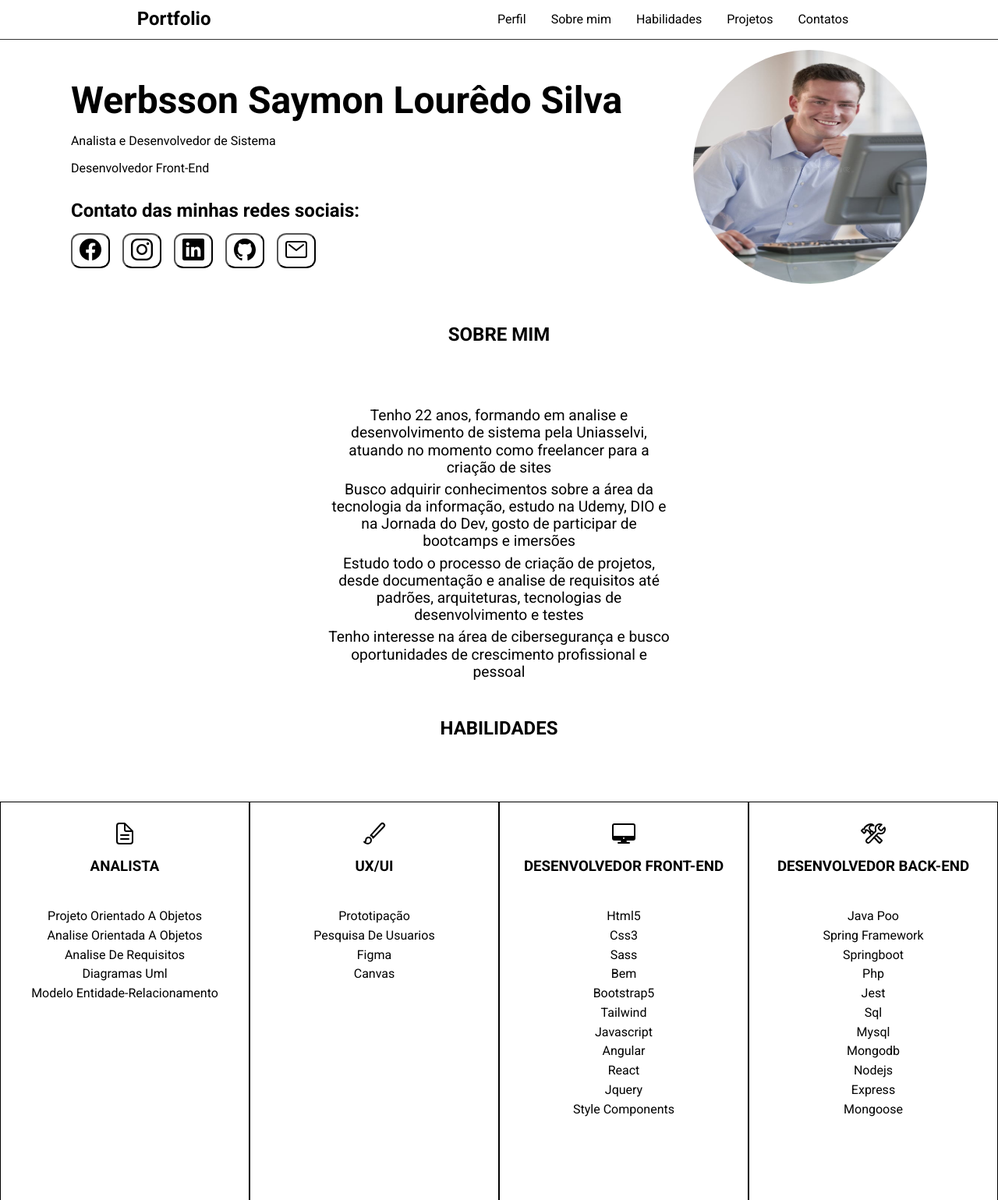
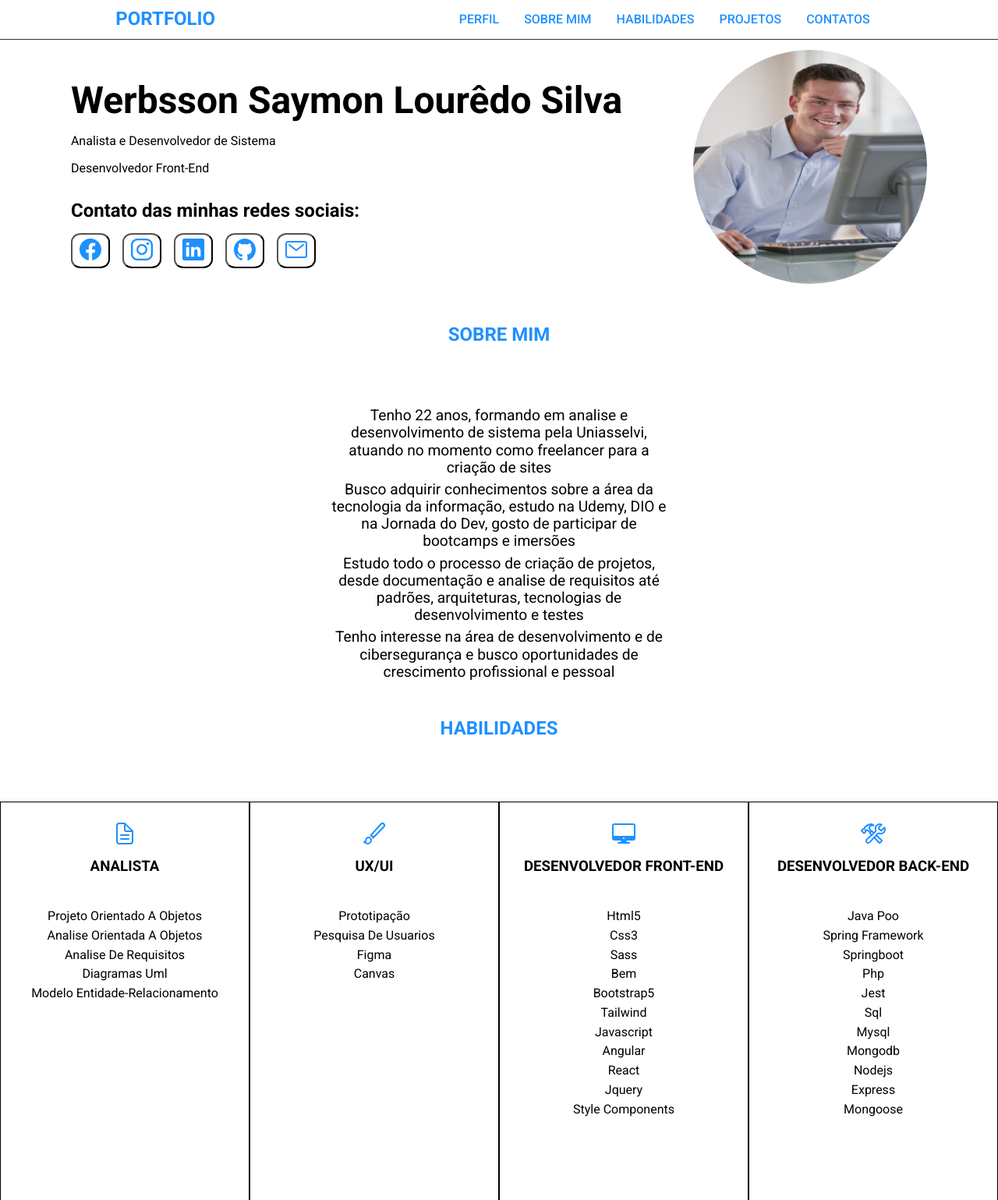
Before and after one commit to WerbssonSaymon/portfolio, a plain HTML site: page index.html in a window 1280 px wide. Shown: the top 1539 px of the page at 78% size. Drawn offline with nearby package versions, Linux system fonts and the light colour scheme.

Commit message:
:sparkles: feat: Adicionado arquivo e estilização de layout

```diff
--- a/index.html
+++ b/index.html
@@ -31,11 +31,11 @@
             <div class="profile__menu">
                 <h2>Contato das minhas redes sociais:</h2>
                 <nav class="profile__navegation">
-                    <button class="profile__item"><a class="profile__link" href="https://www.facebook.com/werbsson.saymon/"><ion-icon name="logo-facebook" size="large"></ion-icon></a></button>
-                    <button class="profile__item"><a class="profile__link" href="https://www.instagram.com/werbsson_saymon/"><ion-icon name="logo-instagram" size="large"></ion-icon></a></button>
-                    <button class="profile__item"><a class="profile__link" href="https://www.linkedin.com/in/werbsson-saymon-83b6a5278/"><ion-icon name="logo-linkedin" size="large"></ion-icon></a></button>
-                    <button class="profile__item"><a class="profile__link" href="https://github.com/WerbssonSaymon"><ion-icon name="logo-github" size="large"></ion-icon></a></button>
-                    <button class="profile__item"><a class="profile__link" href="https://criarmeulink.com.br/u/1700092779"><ion-icon name="mail-outline" size="large"></ion-icon></a></button>
+                    <button class="profile__item"><a class="profile__link" href="https://www.facebook.com/werbsson.saymon/"><ion-icon name="logo-facebook" size="large" class="icon"></ion-icon></a></button>
+                    <button class="profile__item"><a class="profile__link" href="https://www.instagram.com/werbsson_saymon/"><ion-icon name="logo-instagram" size="large" class="icon"></ion-icon></a></button>
+                    <button class="profile__item"><a class="profile__link" href="https://www.linkedin.com/in/werbsson-saymon-83b6a5278/"><ion-icon name="logo-linkedin" size="large" class="icon"></ion-icon></a></button>
+                    <button class="profile__item"><a class="profile__link" href="https://github.com/WerbssonSaymon"><ion-icon name="logo-github" size="large" class="icon"></ion-icon></a></button>
+                    <button class="profile__item"><a class="profile__link" href="https://criarmeulink.com.br/u/1700092779"><ion-icon name="mail-outline" size="large" class="icon"></ion-icon></a></button>
                 </nav>
             </div>
         </div>
@@ -50,7 +50,7 @@
             <p>Tenho 22 anos, formando em analise e desenvolvimento de sistema pela Uniasselvi, atuando no momento como freelancer para a criação de sites</p>
             <p>Busco adquirir conhecimentos sobre a área da tecnologia da informação, estudo na Udemy, DIO e na Jornada do Dev, gosto de participar de bootcamps e imersões</p>
             <p>Estudo todo o processo de criação de projetos, desde documentação e analise de requisitos até padrões, arquiteturas, tecnologias de desenvolvimento e testes</p>
-            <p>Tenho interesse na área de cibersegurança e busco oportunidades de crescimento profissional e pessoal</p>
+            <p>Tenho interesse na área de desenvolvimento e de cibersegurança e busco oportunidades de crescimento profissional e pessoal</p>
         </article>
     </section>
 
@@ -59,7 +59,7 @@
         <div class="abilities__block">
             <articles class="abilities__card">
                 <div>
-                    <ion-icon name="document-text-outline" size="large"></ion-icon>
+                    <ion-icon name="document-text-outline" size="large" class="icon"></ion-icon>
                     <h3>analista</h3>
                 </div>
                 <ul>
@@ -72,7 +72,7 @@
             </articles>
             <articles class="abilities__card">
                 <div>
-                    <ion-icon name="brush-outline" size="large"></ion-icon>
+                    <ion-icon name="brush-outline" size="large" class="icon"></ion-icon>
                     <h3>ux/ui</h3>
                 </div>
                 <ul>
@@ -84,7 +84,7 @@
             </articles>
             <articles class="abilities__card">
                 <div>
-                    <ion-icon name="desktop-outline" size="large"></ion-icon>
+                    <ion-icon name="desktop-outline" size="large" class="icon"></ion-icon>
                     <h3>desenvolvedor front-end</h3>
                 </div>
                 <ul>
@@ -103,7 +103,7 @@
             </articles>
             <articles class="abilities__card">
                 <div>
-                    <ion-icon name="construct-outline" size="large"></ion-icon>
+                    <ion-icon name="construct-outline" size="large" class="icon"></ion-icon>
                     <h3>desenvolvedor back-end</h3>
                 </div>
                 <ul>
@@ -164,7 +164,7 @@
     </section>
 
     <footer class="container__footer">
-        <p><a href="https://github.com/WerbssonSaymon">werbsson saymon</a></p>
+        <p class="footer__text"><a href="https://github.com/WerbssonSaymon">werbsson saymon</a></p>
     </footer>
 
     <!-- Biblioteca de icones -->
--- /dev/null
+++ b/src/styles/layout.css
@@ -0,0 +1,11 @@
+:root {
+    --blue: #1e90ff;
+}
+
+.logo, .menu__link, .icon, .topics, .footer__text > a {
+    color: var(--blue);
+}
+
+.projects__card > div > button {
+    background-color: var(--blue);
+}
--- a/src/styles/main.css
+++ b/src/styles/main.css
@@ -1,5 +1,6 @@
 @import "normalize.css";
 @import "reset.css";
+@import "layout.css";
 //rem padrão 16px;
 
 body {
@@ -40,11 +41,17 @@ body {
 
 .logo {
     font-size: 1.5rem;
+    text-transform: uppercase;
 }
 
 .menu__item, .profile__item {
     padding: 1rem;
     cursor: pointer;
+}
+
+.menu__link {
+    text-transform: uppercase;
+    font-weight: 500;
 }
 
 .container__profile {
@@ -220,6 +227,11 @@ body {
     justify-content: center;
 }
 
+.projects__card > div > button > a {
+    color: #fff;
+    text-shadow: 1px 1px 1px rgba(0, 0, 0, 0.8);
+}
+
 .container__footer {
     width: 100vw;
     height: 5rem;
@@ -232,3 +244,7 @@ body {
     text-transform: capitalize;
     font-weight: 500;
 }
+
+.footer__text {
+    text-transform: uppercase;
+}
```
